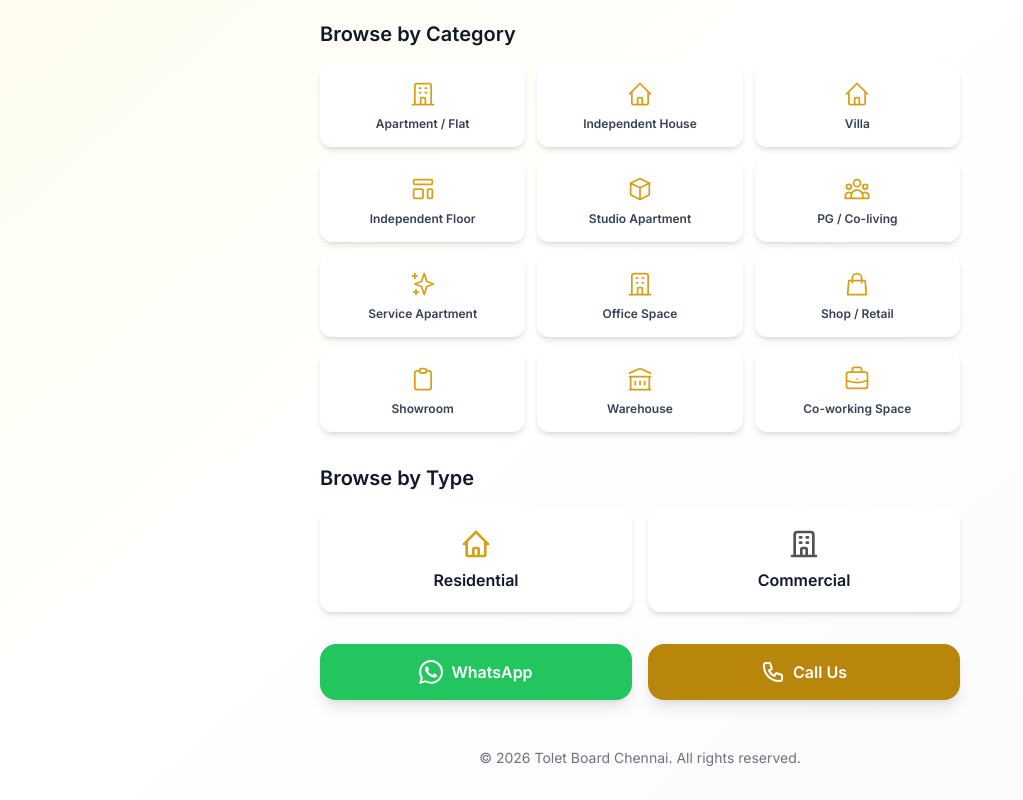
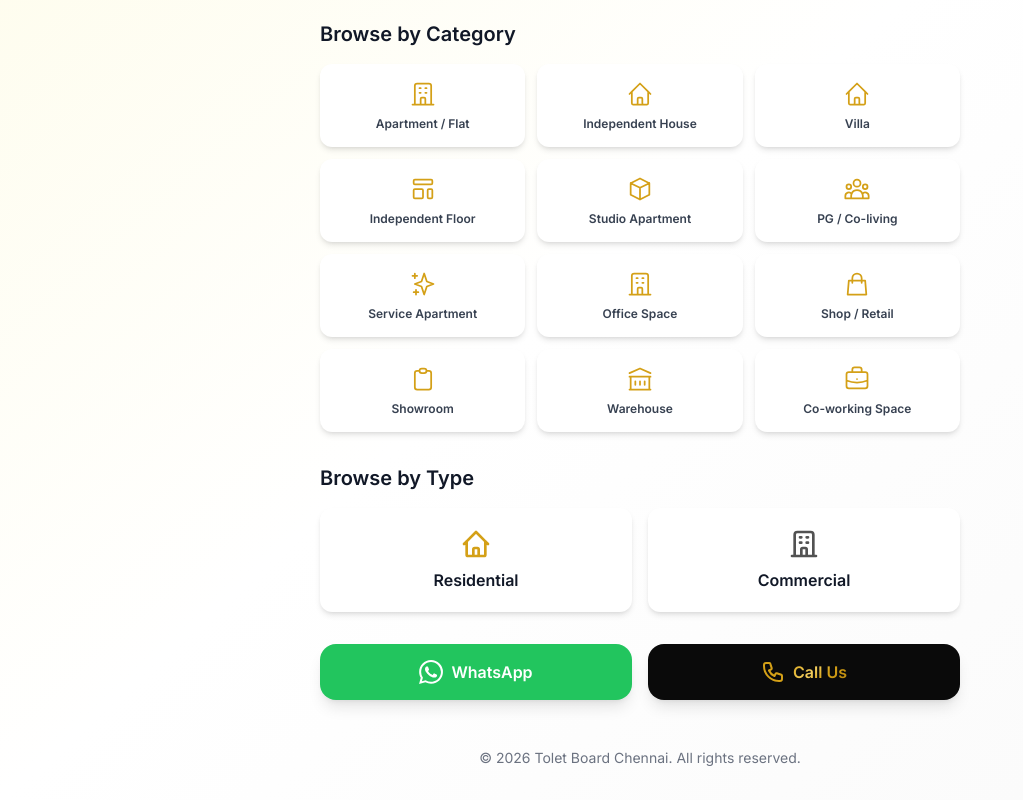
Before and after one commit to aphidsgroup/toletboardchennai, a Next.js app: page / in a window 1280 px wide. Shown: the part 336-1136 px from the top of the page, without its empty margins (0-1023 px from the left). Built offline with nearby package versions, Linux system fonts and the light colour scheme; no server answers; the database is empty.

Commit message:
Premium black+gold gradient buttons: all gold buttons now black bg with gold text, hover swaps

```diff
--- a/app/globals.css
+++ b/app/globals.css
@@ -72,6 +72,72 @@ body {
   .text-balance {
     text-wrap: balance;
   }
+
+  /* Premium gold gradient text */
+  .text-gold-gradient {
+    background: linear-gradient(135deg, #d4a017 0%, #f5d060 40%, #d4a017 60%, #b8860b 100%);
+    -webkit-background-clip: text;
+    -webkit-text-fill-color: transparent;
+    background-clip: text;
+  }
+
+  /* Premium button: black bg + gold gradient text → hover: gold gradient bg + black text */
+  .btn-premium {
+    background: #0a0a0a;
+    color: transparent;
+    position: relative;
+    overflow: hidden;
+    transition: all 0.3s ease;
+  }
+
+  .btn-premium>* {
+    position: relative;
+    z-index: 1;
+  }
+
+  .btn-premium span,
+  .btn-premium .btn-premium-text {
+    background: linear-gradient(135deg, #d4a017 0%, #f5d060 40%, #d4a017 60%, #b8860b 100%);
+    -webkit-background-clip: text;
+    -webkit-text-fill-color: transparent;
+    background-clip: text;
+    transition: all 0.3s ease;
+  }
+
+  .btn-premium svg {
+    color: #d4a017;
+    transition: color 0.3s ease;
+  }
+
+  .btn-premium::before {
+    content: '';
+    position: absolute;
+    inset: 0;
+    background: linear-gradient(135deg, #d4a017 0%, #f5d060 40%, #d4a017 60%, #b8860b 100%);
+    opacity: 0;
+    transition: opacity 0.3s ease;
+    z-index: 0;
+  }
+
+  .btn-premium:hover {
+    box-shadow: 0 4px 20px rgba(212, 160, 23, 0.3);
+  }
+
+  .btn-premium:hover::before {
+    opacity: 1;
+  }
+
+  .btn-premium:hover span,
+  .btn-premium:hover .btn-premium-text {
+    background: #0a0a0a;
+    -webkit-background-clip: text;
+    -webkit-text-fill-color: transparent;
+    background-clip: text;
+  }
+
+  .btn-premium:hover svg {
+    color: #0a0a0a;
+  }
 }
 
 /* ── Dual-thumb range slider ── */
--- a/app/list/page.tsx
+++ b/app/list/page.tsx
@@ -232,7 +232,7 @@ export default async function ListPage({ searchParams }: ListPageProps) {
                         </p>
                         <Link
                             href="/list"
-                            className="inline-block px-6 py-3 bg-primary-500 hover:bg-primary-600 text-white font-semibold rounded-xl transition-colors"
+                            className="inline-block px-6 py-3 btn-premium font-semibold rounded-xl transition-colors"
                         >
                             Clear All Filters
                         </Link>
--- a/app/page.tsx
+++ b/app/page.tsx
@@ -197,7 +197,7 @@ export default async function HomePage() {
 
                             <a
                                 href={callUrl}
-                                className="flex-1 bg-primary-600 hover:bg-primary-700 text-white font-semibold py-4 rounded-2xl shadow-lg hover:shadow-xl transition-all duration-300 text-center"
+                                className="flex-1 btn-premium font-semibold py-4 rounded-2xl shadow-lg hover:shadow-xl transition-all duration-300 text-center"
                             >
                                 <div className="flex items-center justify-center gap-2">
                                     <svg className="w-6 h-6" fill="none" stroke="currentColor" viewBox="0 0 24 24">
--- a/components/ContactBar.tsx
+++ b/components/ContactBar.tsx
@@ -64,7 +64,7 @@ export default function ContactBar({ whatsappUrl, callUrl, propertyTitle }: Cont
 
                         <a
                             href={callUrl}
-                            className="flex items-center justify-center gap-2 bg-primary-600 hover:bg-primary-700 text-white font-semibold py-3 px-4 rounded-xl transition-colors"
+                            className="flex items-center justify-center gap-2 btn-premium font-semibold py-3 px-4 rounded-xl transition-colors"
                         >
                             <svg className="w-5 h-5" fill="none" stroke="currentColor" viewBox="0 0 24 24">
                                 <path strokeLinecap="round" strokeLinejoin="round" strokeWidth={2} d="M3 5a2 2 0 012-2h3.28a1 1 0 01.948.684l1.498 4.493a1 1 0 01-.502 1.21l-2.257 1.13a11.042 11.042 0 005.516 5.516l1.13-2.257a1 1 0 011.21-.502l4.493 1.498a1 1 0 01.684.949V19a2 2 0 01-2 2h-1C9.716 21 3 14.284 3 6V5z" />
--- a/components/FilterSheet.tsx
+++ b/components/FilterSheet.tsx
@@ -148,7 +148,7 @@ export default function FilterSheet({ areasBySubtype }: FilterSheetProps) {
             {/* Floating Filter Button */}
             <button
                 onClick={() => setIsOpen(true)}
-                className="fixed bottom-6 right-6 z-40 bg-gradient-to-r from-primary-500 to-primary-600 hover:from-primary-600 hover:to-primary-700 text-white font-semibold py-3.5 px-7 rounded-full shadow-lg hover:shadow-xl transition-all duration-300 flex items-center gap-2.5"
+                className="fixed bottom-6 right-6 z-40 btn-premium font-semibold py-3.5 px-7 rounded-full shadow-lg hover:shadow-xl transition-all duration-300 flex items-center gap-2.5"
             >
                 <svg className="w-5 h-5" fill="none" stroke="currentColor" viewBox="0 0 24 24">
                     <path strokeLinecap="round" strokeLinejoin="round" strokeWidth={2} d="M3 4a1 1 0 011-1h16a1 1 0 011 1v2.586a1 1 0 01-.293.707l-6.414 6.414a1 1 0 00-.293.707V17l-4 4v-6.586a1 1 0 00-.293-.707L3.293 7.293A1 1 0 013 6.586V4z" />
@@ -274,7 +274,7 @@ export default function FilterSheet({ areasBySubtype }: FilterSheetProps) {
                                             key={opt.value}
                                             onClick={() => setBhk(bhk === opt.value ? '' : opt.value)}
                                             className={`flex-1 py-2 rounded-xl text-sm font-semibold transition-all duration-200 ${bhk === opt.value
-                                                ? 'bg-primary-500 text-white shadow-sm'
+                                                ? 'bg-gray-900 text-gold-gradient shadow-sm'
                                                 : 'bg-gray-100 dark:bg-gray-700 text-gray-600 dark:text-gray-300 hover:bg-gray-200 dark:hover:bg-gray-600'
                                                 }`}
                                         >
@@ -389,7 +389,7 @@ export default function FilterSheet({ areasBySubtype }: FilterSheetProps) {
                             </button>
                             <button
                                 onClick={handleApply}
-                                className="flex-1 px-5 py-3 bg-gradient-to-r from-primary-500 to-primary-600 hover:from-primary-600 hover:to-primary-700 text-white font-semibold rounded-xl shadow-md transition-all duration-300"
+                                className="flex-1 px-5 py-3 btn-premium font-semibold rounded-xl shadow-md transition-all duration-300"
                             >
                                 Show Results
                             </button>
--- a/components/SearchBar.tsx
+++ b/components/SearchBar.tsx
@@ -134,7 +134,7 @@ export default function SearchBar({ availableAreas = [] }: SearchBarProps) {
                 />
                 <button
                     onClick={() => handleSearch()}
-                    className="bg-gradient-to-r from-primary-500 to-primary-600 hover:from-primary-600 hover:to-primary-700 text-white p-2.5 rounded-lg transition-all duration-200 flex-shrink-0"
+                    className="btn-premium p-2.5 rounded-lg transition-all duration-200 flex-shrink-0"
                     aria-label="Search"
                 >
                     <svg className="w-5 h-5" fill="none" stroke="currentColor" viewBox="0 0 24 24">
```
